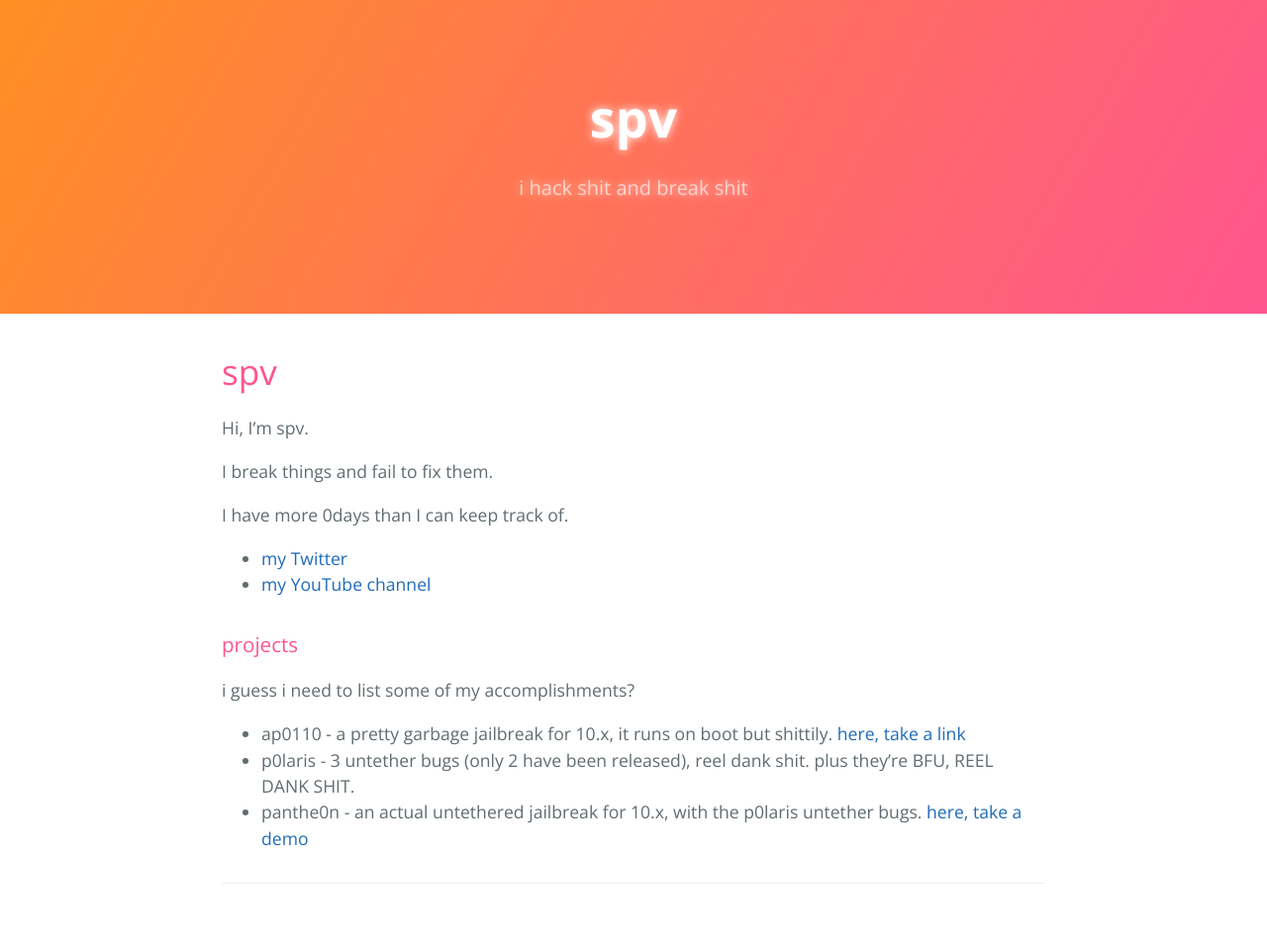
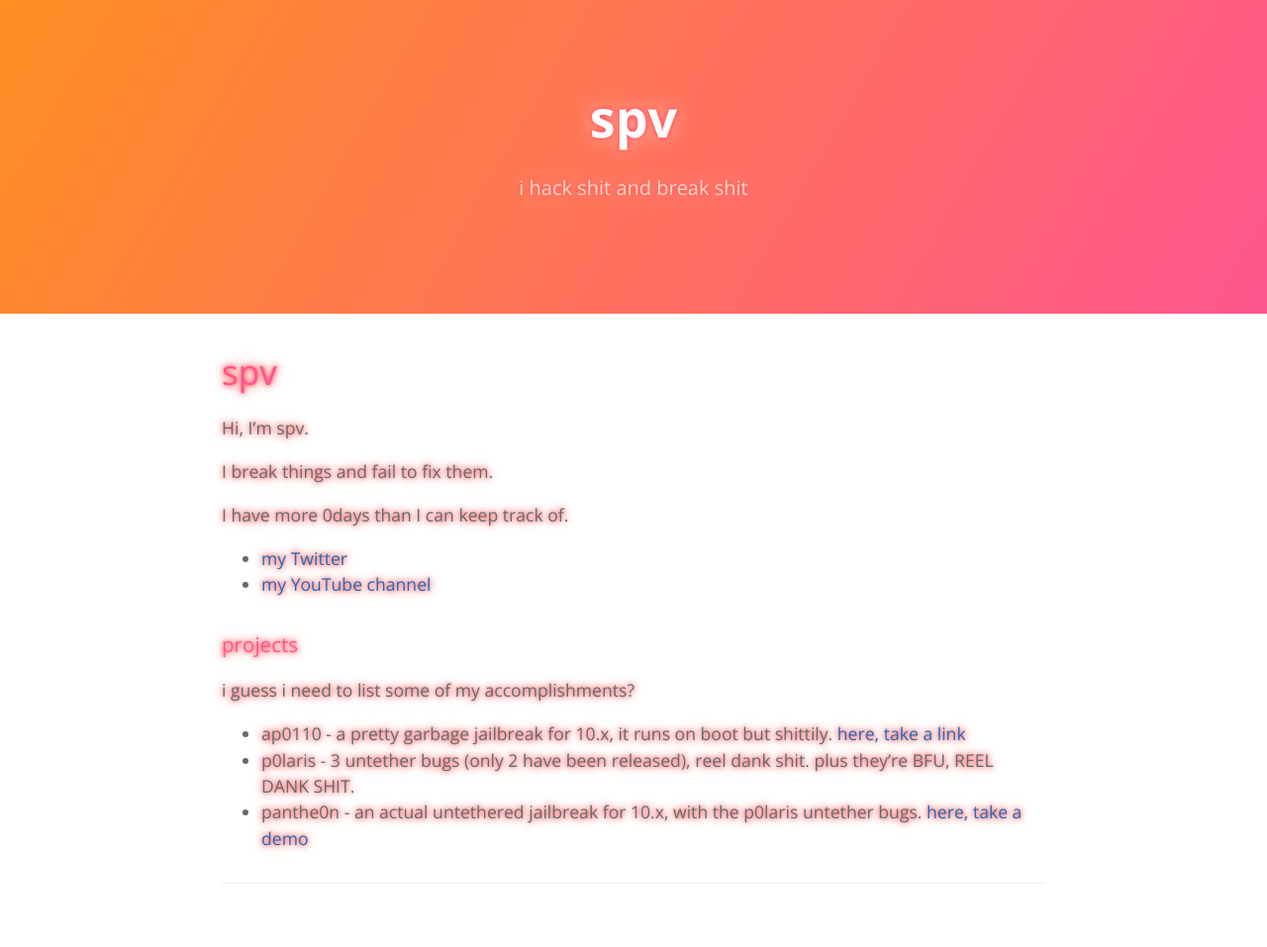
Before and after one commit to spv420/spv420.github.io, a Jekyll site: the page built from README.md, in a window 1280 px wide. Shown: the whole page at 99% size. Built offline with Jekyll 4.4.1, drawn with Linux system fonts in a browser that asks for light colours; our own code applies the rules of GitHub Pages for plain Markdown files; comment, search, counter and statistics services are not loaded.

Commit message:
Update style.scss

```diff
--- a/assets/css/style.scss
+++ b/assets/css/style.scss
@@ -4,5 +4,5 @@
 @import 'jekyll-theme-cayman';
 
 * {
-  text-shadow: 0 0 10px rgba(255, 255, 255, 1.0);
+  text-shadow: 0 0 5px rgba(255, 64, 64, 1.0), 0 0 10px rgba(255, 128, 128, 1.0), 0 0 20px rgba(255, 192, 192, 1.0);
 }
```
